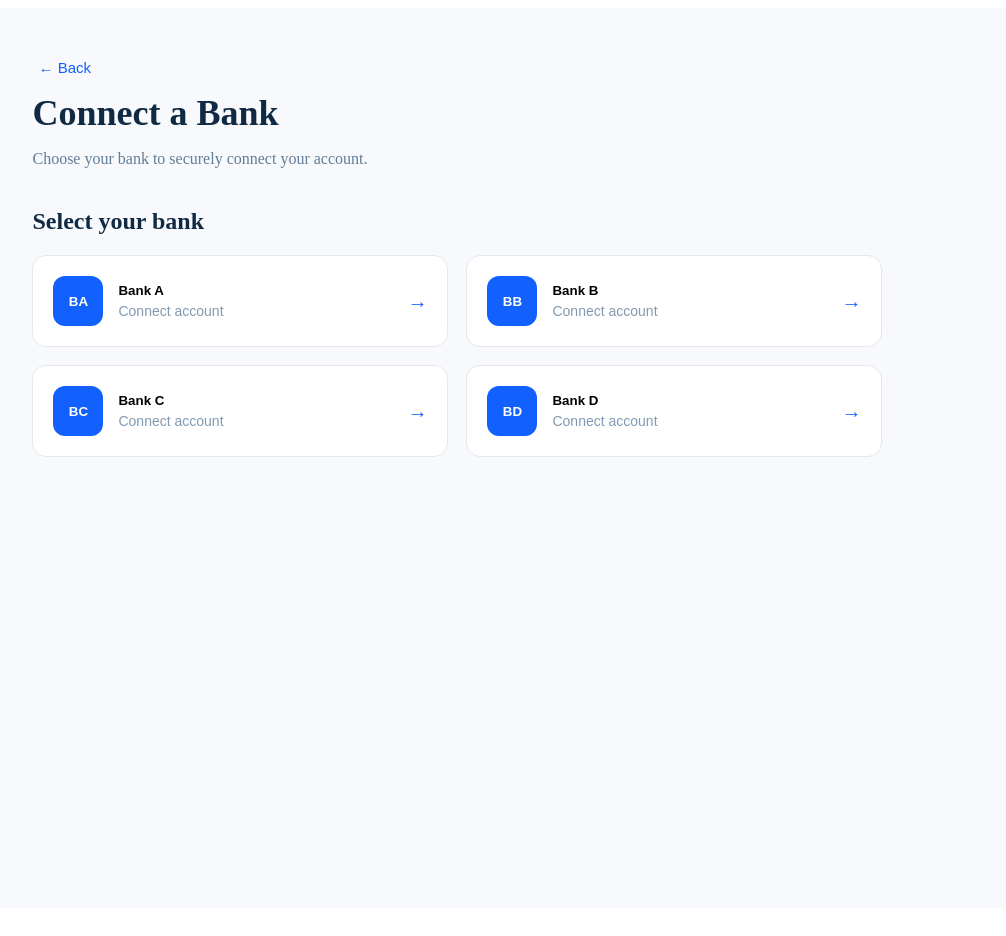
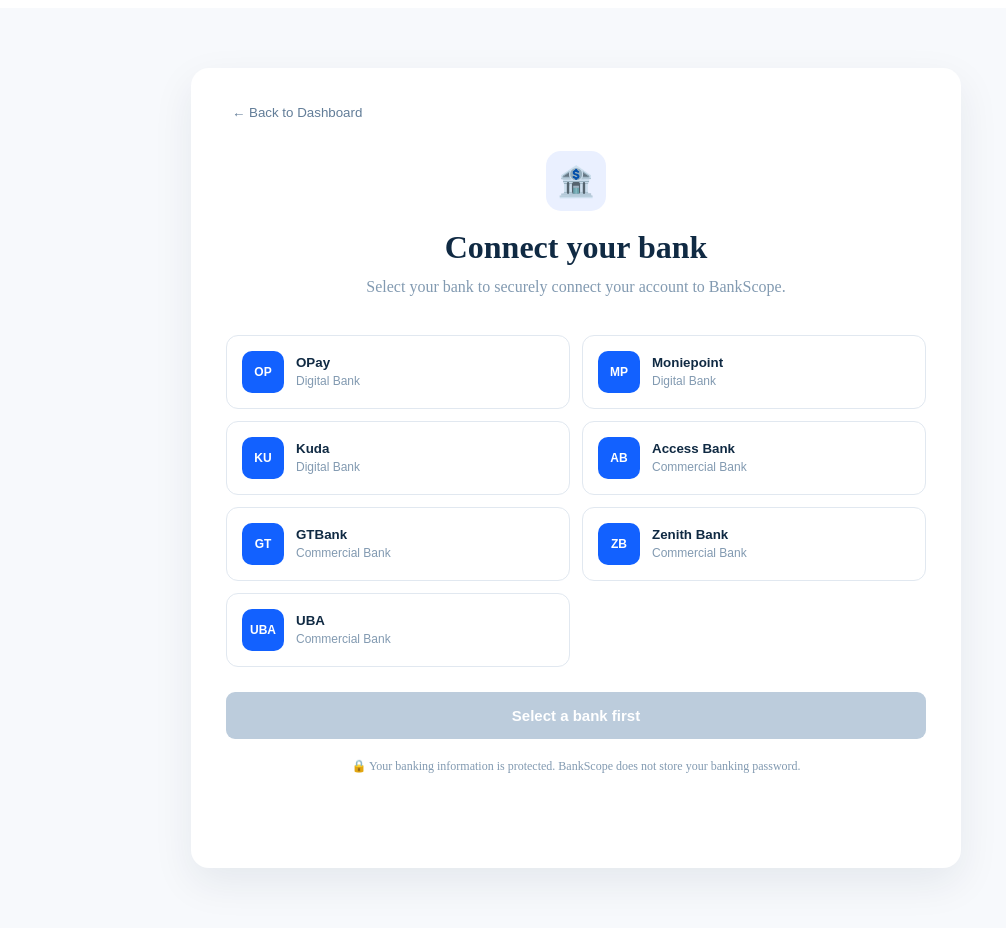
Before and after one commit to MufasirDev/bankscope, a Vue app: page /connect-bank in a window 1280 px wide. Shown: the whole page, without its empty margins (64-1070 px from the left). Built offline with nearby package versions, Linux system fonts and the light colour scheme.

Commit message:
Made some changes

```diff
--- a/src/pages/ConnectBank.vue
+++ b/src/pages/ConnectBank.vue
@@ -1,101 +1,78 @@
 <template>
   <div class="connect-page">
-    <div class="header">
-      <button class="back" @click="goBack">← Back</button>
 
-      <div>
-        <h1>Connect a Bank</h1>
-        <p>Choose your bank to securely connect your account.</p>
+    <div class="connect-card">
+
+      <button class="back" @click="goDashboard">
+        ← Back to Dashboard
+      </button>
+
+      <div class="header">
+        <div class="icon">🏦</div>
+
+        <h1>Connect your bank</h1>
+
+        <p>
+          Select your bank to securely connect your
+          account to BankScope.
+        </p>
       </div>
-    </div>
 
-    <div v-if="!selectedBank" class="bank-section">
-      <h2>Select your bank</h2>
+      <div class="banks">
 
-      <div class="bank-grid">
         <button
           v-for="bank in banks"
           :key="bank.name"
-          class="bank-card"
+          class="bank"
+          :class="{ selected: selectedBank?.name === bank.name }"
           @click="selectBank(bank)"
         >
+
           <div class="bank-logo">
             {{ bank.shortName }}
           </div>
 
-          <div>
+          <div class="bank-info">
             <strong>{{ bank.name }}</strong>
-            <p>Connect account</p>
+            <span>{{ bank.type }}</span>
           </div>
 
-          <span>→</span>
+          <div
+            v-if="selectedBank?.name === bank.name"
+            class="check"
+          >
+            ✓
+          </div>
+
         </button>
+
       </div>
+
+
+      <button
+        class="connect-button"
+        :disabled="!selectedBank"
+        @click="connectBank"
+      >
+        {{ selectedBank
+          ? `Connect ${selectedBank.name}`
+          : 'Select a bank first'
+        }}
+      </button>
+
+      <p class="security">
+        🔒 Your banking information is protected.
+        BankScope does not store your banking password.
+      </p>
+
     </div>
 
-    <div v-else class="consent-card">
-      <button class="back" @click="selectedBank = null">
-        ← Choose another bank
-      </button>
-
-      <div class="selected-bank">
-        <div class="bank-logo">
-          {{ selectedBank.shortName }}
-        </div>
-
-        <div>
-          <h2>{{ selectedBank.name }}</h2>
-          <p>Bank connection</p>
-        </div>
-      </div>
-
-      <hr>
-
-      <h2>Give BankScope access</h2>
-
-      <p class="consent-text">
-        BankScope needs your permission to securely access the following
-        information from your bank:
-      </p>
-
-      <div class="permissions">
-        <div>
-          <span>✓</span>
-          <p>
-            <strong>Account information</strong>
-            <small>Account name and account type</small>
-          </p>
-        </div>
-
-        <div>
-          <span>✓</span>
-          <p>
-            <strong>Account balance</strong>
-            <small>Your available account balance</small>
-          </p>
-        </div>
-
-        <div>
-          <span>✓</span>
-          <p>
-            <strong>Transaction history</strong>
-            <small>Your recent financial transactions</small>
-          </p>
-        </div>
-      </div>
-
-      <div class="security">
-        🔒 Your banking credentials are not stored by BankScope.
-      </div>
-
-      <button class="connect-button" @click="connectAccount">
-        Give Consent & Connect
-      </button>
-    </div>
   </div>
 </template>
 
+
 <script setup>
+
 import { ref } from 'vue'
 import { useRouter } from 'vue-router'
 
@@ -105,196 +82,298 @@
 
 const banks = [
   {
-    name: 'Bank A',
-    shortName: 'BA'
+    name: 'OPay',
+    shortName: 'OP',
+    type: 'Digital Bank'
   },
   {
-    name: 'Bank B',
-    shortName: 'BB'
+    name: 'Moniepoint',
+    shortName: 'MP',
+    type: 'Digital Bank'
   },
   {
-    name: 'Bank C',
-    shortName: 'BC'
+    name: 'Kuda',
+    shortName: 'KU',
+    type: 'Digital Bank'
   },
   {
-    name: 'Bank D',
-    shortName: 'BD'
+    name: 'Access Bank',
+    shortName: 'AB',
+    type: 'Commercial Bank'
+  },
+  {
+    name: 'GTBank',
+    shortName: 'GT',
+    type: 'Commercial Bank'
+  },
+  {
+    name: 'Zenith Bank',
+    shortName: 'ZB',
+    type: 'Commercial Bank'
+  },
+  {
+    name: 'UBA',
+    shortName: 'UBA',
+    type: 'Commercial Bank'
   }
+
 ]
 
+
 function selectBank(bank) {
+
   selectedBank.value = bank
+
 }
 
-function connectAccount() {
+
+function connectBank() {
+
+  if (!selectedBank.value) {
+    return
+  }
+
   localStorage.setItem(
     'connectedBank',
     JSON.stringify(selectedBank.value)
   )
 
   router.push('/dashboard')
+
 }
 
-function goBack() {
+
+function goDashboard() {
+
   router.push('/dashboard')
+
 }
+
 </script>
 
+
 <style scoped>
+
 .connect-page {
   min-height: 100vh;
   background: #f7f9fc;
-  padding: 50px 7%;
-  color: #102a43;
+
+  display: flex;
+  justify-content: center;
+
+  padding: 60px 20px;
 }
 
-.header {
-  margin-bottom: 40px;
-}
+.connect-card {
+  width: 100%;
+  max-width: 700px;
 
-.header h1 {
-  margin: 15px 0 5px;
-  font-size: 36px;
-}
+  background: white;
 
-.header p {
-  color: #627d98;
+  padding: 35px;
+
+  border-radius: 18px;
+
+  box-shadow: 0 15px 40px rgba(16, 42, 67, 0.08);
 }
 
 .back {
   border: none;
   background: transparent;
-  color: #1261ff;
+
+  color: #627d98;
+
   cursor: pointer;
-  font-size: 15px;
+
+  margin-bottom: 30px;
 }
 
-.bank-section {
-  max-width: 850px;
+.header {
+  text-align: center;
 }
 
-.bank-section h2 {
-  margin-bottom: 20px;
+.icon {
+  width: 60px;
+  height: 60px;
+
+  margin: auto;
+
+  border-radius: 15px;
+
+  background: #eaf0ff;
+
+  display: flex;
+  align-items: center;
+  justify-content: center;
+
+  font-size: 30px;
 }
 
-.bank-grid {
-  display: grid;
-  grid-template-columns: repeat(2, 1fr);
-  gap: 18px;
+.header h1 {
+  color: #102a43;
+  margin: 18px 0 8px;
 }
 
-.bank-card {
-  border: 1px solid #e5e7eb;
+.header p {
+  color: #829ab1;
+
+  max-width: 500px;
+
+  margin: auto;
+
+  line-height: 1.6;
+}
+
+
+
+.banks {
+  margin-top: 35px;
+
+  display: grid;
+
+  grid-template-columns: 1fr 1fr;
+
+  gap: 12px;
+}
+
+.bank {
+  display: flex;
+
+  align-items: center;
+
+  gap: 12px;
+
+  padding: 15px;
+
   background: white;
-  padding: 20px;
-  border-radius: 14px;
-  display: flex;
-  align-items: center;
-  gap: 15px;
+
+  border: 1px solid #e1e8f0;
+
+  border-radius: 12px;
+
   cursor: pointer;
+
   text-align: left;
 }
 
-.bank-card:hover {
+.bank:hover {
   border-color: #1261ff;
 }
 
-.bank-card p {
-  margin: 5px 0 0;
-  color: #829ab1;
-  font-size: 14px;
-}
+.bank.selected {
+  border-color: #1261ff;
 
-.bank-card span {
-  margin-left: auto;
-  font-size: 20px;
-  color: #1261ff;
+  background: #f0f4ff;
 }
 
 .bank-logo {
-  width: 50px;
-  height: 50px;
-  border-radius: 12px;
+  width: 42px;
+  height: 42px;
+
+  border-radius: 10px;
+
   background: #1261ff;
+
   color: white;
+
   display: flex;
   align-items: center;
   justify-content: center;
-  font-weight: bold;
+
+  font-size: 12px;
+
+  font-weight: 800;
 }
 
-.consent-card {
-  max-width: 650px;
-  background: white;
-  padding: 35px;
-  border-radius: 18px;
-  box-shadow: 0 15px 40px rgba(16, 42, 67, 0.08);
+.bank-info {
+  display: flex;
+
+  flex-direction: column;
+
+  gap: 4px;
+
+  flex: 1;
 }
 
-.selected-bank {
+.bank-info strong {
+  color: #102a43;
+}
+
+.bank-info span {
+  color: #829ab1;
+
+  font-size: 12px;
+}
+
+.check {
+  width: 24px;
+  height: 24px;
+
+  border-radius: 50%;
+
+  background: #1261ff;
+
+  color: white;
+
   display: flex;
   align-items: center;
-  gap: 15px;
-  margin: 30px 0;
+  justify-content: center;
 }
 
-.selected-bank h2 {
-  margin: 0;
-}
 
-.selected-bank p {
-  margin: 5px 0;
-  color: #829ab1;
-}
-
-.consent-text {
-  color: #627d98;
-  line-height: 1.6;
-}
-
-.permissions {
-  margin: 25px 0;
-}
-
-.permissions div {
-  display: flex;
-  gap: 15px;
-  align-items: flex-start;
-  margin: 20px 0;
-}
-
-.permissions span {
-  color: #16a34a;
-  font-size: 20px;
-}
-
-.permissions p {
-  margin: 0;
-}
-
-.permissions small {
-  display: block;
-  color: #829ab1;
-  margin-top: 5px;
-}
-
-.security {
-  background: #f0fdf4;
-  padding: 15px;
-  border-radius: 8px;
-  color: #166534;
-  margin: 25px 0;
-}
 
 .connect-button {
   width: 100%;
+
+  margin-top: 25px;
+
   padding: 15px;
+
   border: none;
+
   border-radius: 9px;
+
   background: #1261ff;
+
   color: white;
-  font-size: 16px;
-  font-weight: 600;
+
+  font-size: 15px;
+
+  font-weight: 700;
+
   cursor: pointer;
 }
+
+.connect-button:disabled {
+  background: #bcccdc;
+
+  cursor: not-allowed;
+}
+
+
+
+.security {
+  text-align: center;
+
+  color: #829ab1;
+
+  font-size: 12px;
+
+  margin-top: 20px;
+}
+
+
+
+@media (max-width: 600px) {
+
+  .connect-card {
+    padding: 25px 18px;
+  }
+
+  .banks {
+    grid-template-columns: 1fr;
+  }
+
+}
+
 </style>
--- a/src/pages/login.vue
+++ b/src/pages/login.vue
@@ -241,7 +241,7 @@
 function createAccount() {
 
   alert(
-    'Account registration will be added later.'
+    router.push('/register')
   )
 
 }
--- a/src/router/index.js
+++ b/src/router/index.js
@@ -1,5 +1,5 @@
 import { createRouter, createWebHistory } from 'vue-router'
-
+import Register from '../pages/Register.vue'
 const router = createRouter({
   history: createWebHistory(),
 
@@ -28,6 +28,10 @@
   path: '/accounts',
   component: () => import('../pages/Accounts.vue')
 },
+{
+  path: '/register',
+  component: () => import('../pages/Register.vue')
+},
 ]
 })
 
```
Also changed, not shown: src/pages/Register.vue (added, +244 -0 lines).
